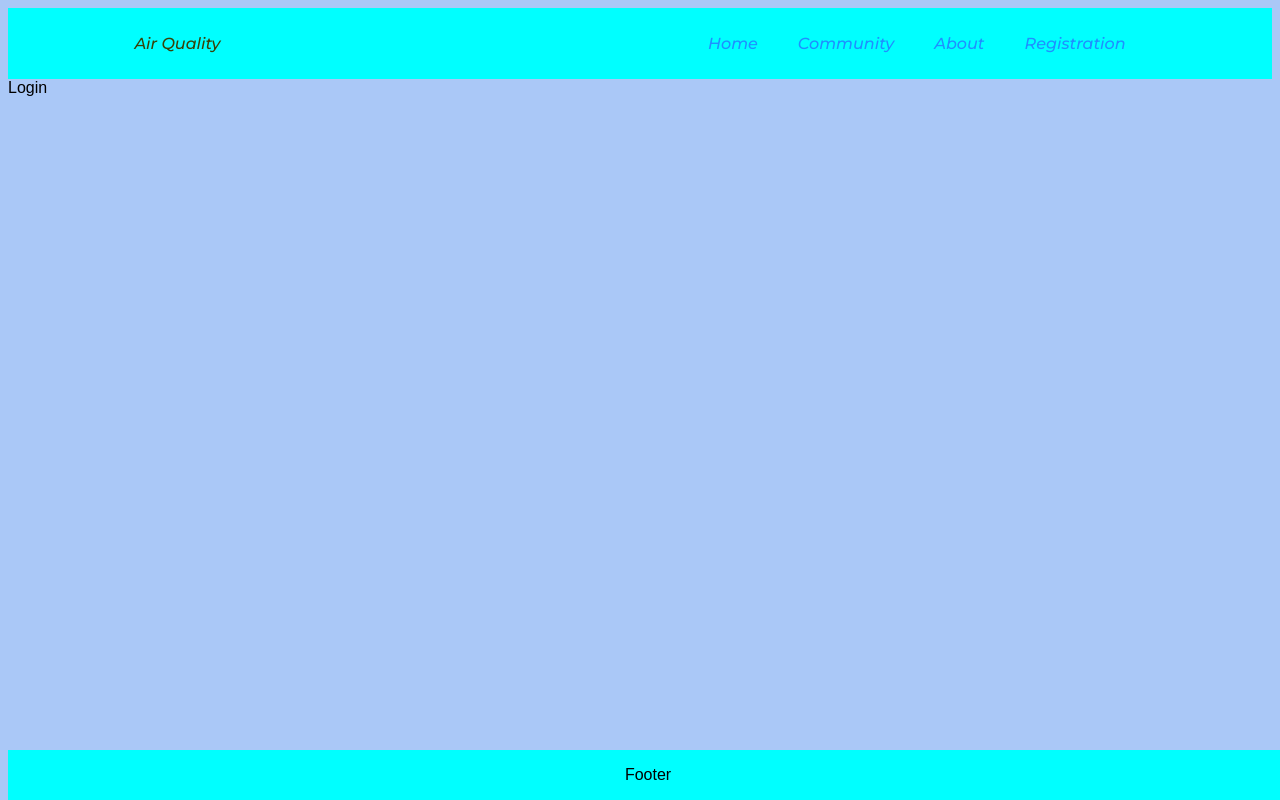
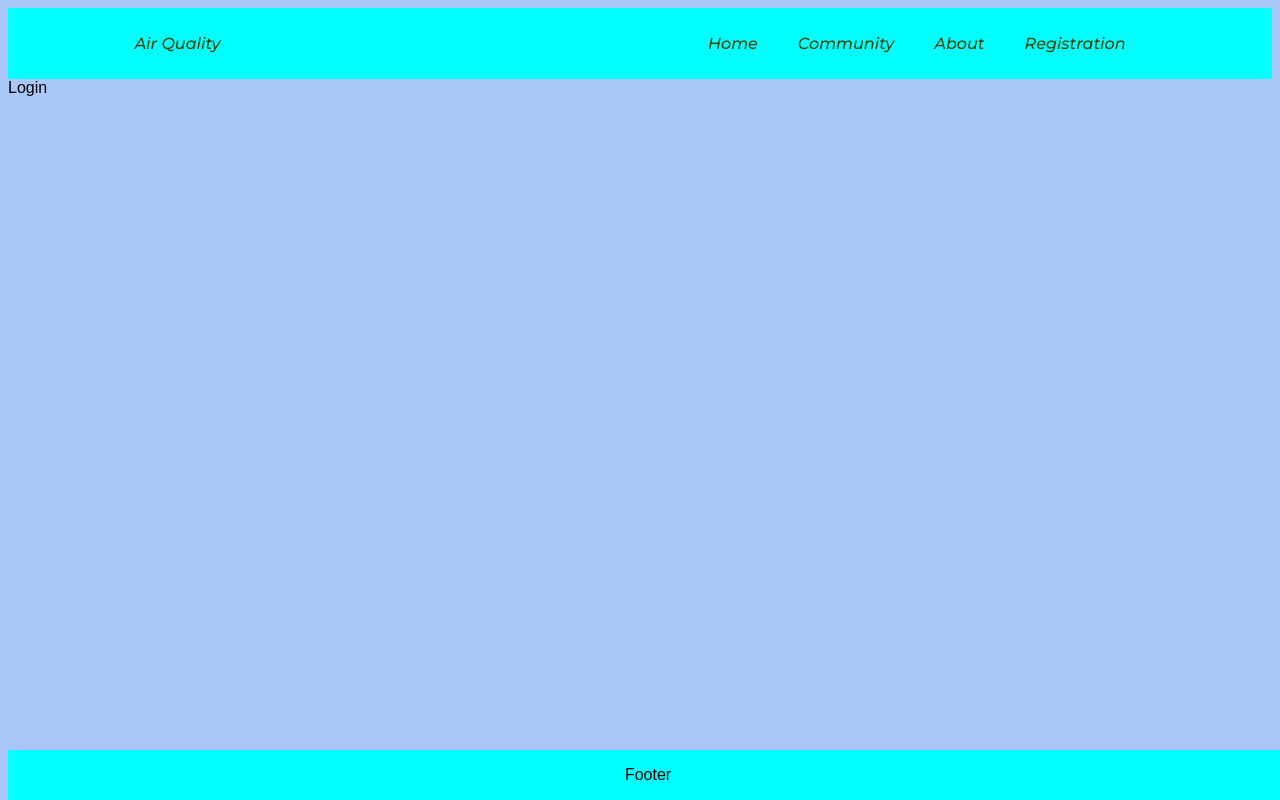
Before and after one commit to arasaa/air_quality, a React (Create React App) app in the folder client/: page /login in a window 1280 px wide. Built offline with nearby package versions, Linux system fonts and the light colour scheme.

Commit message:
did a small change in Navbar

```diff
--- a/client/src/components/header/header.css
+++ b/client/src/components/header/header.css
@@ -18,6 +18,11 @@ li{
     padding: 0px 20px;
 
 }
+.navLinks a{
+
+    color: rgb(56, 65, 8);
+}
+
  a{
     font-family: "montserrat", sans-serif;
     font-weight:500;
```
